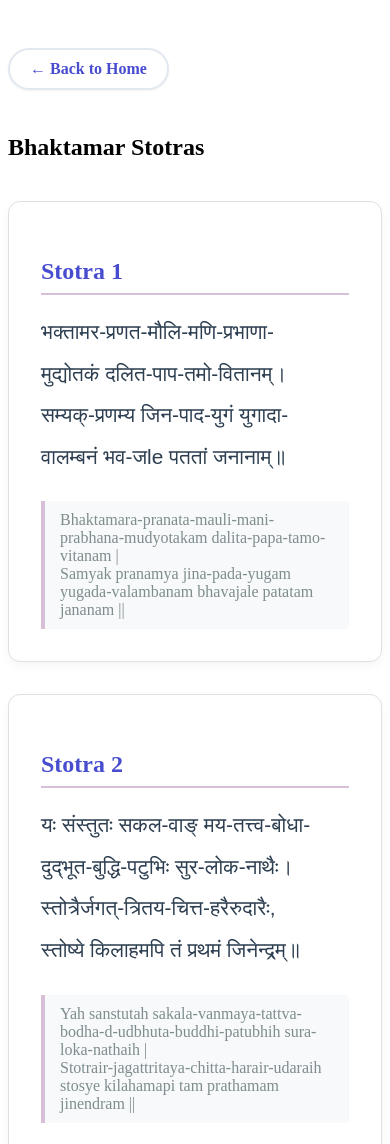
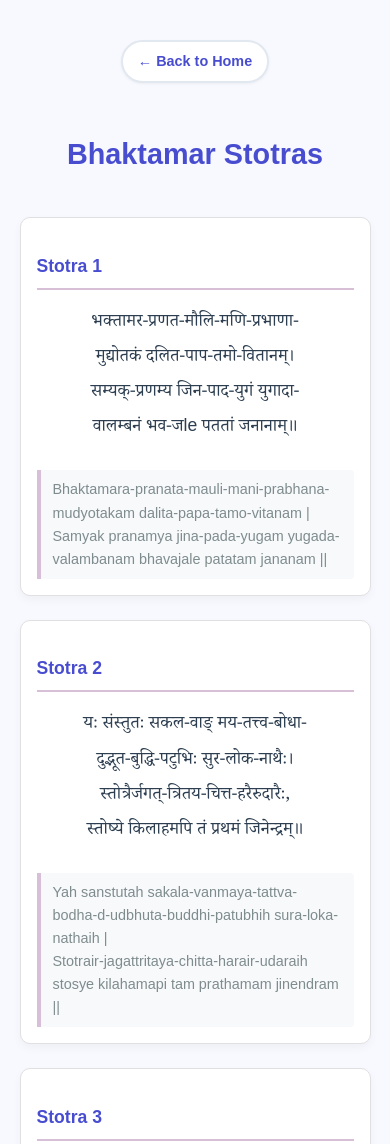
Before and after one commit to arinjayjain3c-web/Bhaktamar-Ji-Web, a plain HTML site: page stotra.html in a window 390 px wide. Shown: the top 1144 px of the page. Drawn offline with Linux system fonts and the light colour scheme.

Commit message:
Update stotra.css

```diff
--- a/stotra.css
+++ b/stotra.css
@@ -1,102 +1,145 @@
 /* ========================================
-    Root Variables (Define your main colors here)
-========================================
-*/
+    Root Variables (Colors & Theme)
+======================================== */
 :root {
-    /* Deep Purple for Spirituality/Wisdom */
     --primary-color: #484dd0;
-    /* A lighter shade of purple/lavender for subtle accents */
     --secondary-color: #D8BFD8;
-    /* Dark text for high readability */
     --dark-text: #2c3e50;
-    /* Light background for cards */
     --light-bg: #ffffff;
-    /* Subtle hover color */
     --hover-bg: #f9f9ff;
 }
 
+/* ========================================
+    Base Style
+======================================== */
+body {
+    font-family: 'Poppins', sans-serif;
+    background-color: #f8f9ff;
+    color: var(--dark-text);
+    margin: 0;
+    padding: 0;
+    line-height: 1.6;
+    overflow-x: hidden;
+}
+
+/* ========================================
+    Section Layout
+======================================== */
+.stotras-section,
+.work-section {
+    padding: 60px 10%;
+    text-align: center;
+}
+
+.stotras-section h2 {
+    font-size: 2.2rem;
+    color: var(--primary-color);
+    margin-bottom: 2rem;
+}
+
+/* ========================================
+    Go Back Link
+======================================== */
+.go-back-link {
+    display: inline-block;
+    margin-bottom: 1.5rem;
+    color: var(--primary-color);
+    text-decoration: none;
+    font-weight: 600;
+    transition: all 0.3s ease-in-out;
+    padding: 10px 20px;
+    border-radius: 25px;
+    background-color: #fff;
+    border: 2px solid #e2e8f0;
+    box-shadow: 0 1px 3px rgba(0, 0, 0, 0.05);
+}
+
+.go-back-link:hover {
+    color: #fff;
+    background-color: var(--primary-color);
+    border-color: var(--primary-color);
+    transform: translateY(-3px);
+    box-shadow: 0 6px 10px -2px rgba(0, 0, 0, 0.15);
+}
 
 /* ========================================
     Stotra Grid Layout
-========================================
-*/
+======================================== */
 .stotra-grid {
     display: grid;
-    /* Adjusted minmax for better flow on mid-size screens */
     grid-template-columns: repeat(auto-fit, minmax(320px, 1fr));
-    gap: 2rem; /* Increased gap for more space between cards */
+    gap: 2rem;
     max-width: 1200px;
-    margin: 40px auto; /* Added top margin for better spacing from content above */
+    margin: 40px auto;
     text-align: left;
 }
 
-
 /* ========================================
-    Stotra Card Styles (Enhanced)
-========================================
-*/
+    Stotra Cards
+======================================== */
 .stotra-card {
     background: var(--light-bg);
-    /* Increased padding for a more spacious, premium look */
     padding: 2rem;
-    border: 1px solid #e0e0e0; /* Subtle, light border */
-    border-radius: 12px; /* Slightly rounder corners for a modern feel */
-    box-shadow: 0 4px 10px rgba(0, 0, 0, 0.04); /* Subtle, elegant shadow */
-    /* Smoother, more professional transition on all properties */
+    border: 1px solid #e0e0e0;
+    border-radius: 12px;
+    box-shadow: 0 4px 10px rgba(0, 0, 0, 0.04);
     transition: all 0.3s cubic-bezier(0.25, 0.8, 0.25, 1);
 }
 
 .stotra-card:hover {
-    transform: translateY(-8px); /* A more noticeable lift on hover */
-    box-shadow: 0 10px 20px rgba(0, 0, 0, 0.1); /* Deeper shadow on hover */
-    /* Highlight the card with the primary color on hover */
+    transform: translateY(-8px);
+    box-shadow: 0 10px 20px rgba(0, 0, 0, 0.1);
     border-color: var(--primary-color);
 }
 
 .stotra-card h3 {
-    font-size: 1.5rem; /* Larger and more prominent title */
+    font-size: 1.5rem;
     color: var(--primary-color);
     margin-bottom: 1rem;
     padding-bottom: 0.5rem;
-    border-bottom: 2px solid var(--secondary-color); /* Separator line below the title */
-    font-weight: 600; /* Medium-bold weight for titles */
+    border-bottom: 2px solid var(--secondary-color);
+    font-weight: 600;
 }
 
-/* Base text style (if used for descriptions) */
+/* Description (if used) */
 .stotra-card p {
     font-size: 1rem;
     line-height: 1.8;
     color: #555;
 }
 
-/* Style for the Sanskrit (Devanagari) text - HIGH READABILITY */
+/* ========================================
+    Sanskrit Text
+======================================== */
 .stotra-card .sanskrit {
-    font-family: 'Arial', sans-serif; /* Use a clean font for Devanagari */
-    font-size: 1.3rem; /* Significantly larger for max readability */
-    line-height: 2.0; /* Increased line-height for easier reading of dense text */
+    font-family: 'Noto Serif Devanagari', 'Arial', sans-serif;
+    font-size: 1.3rem;
+    line-height: 2;
     margin-bottom: 1.5rem;
     font-weight: 400;
-    color: var(--dark-text); /* Very dark text for contrast */
+    color: var(--dark-text);
+    text-align: center;
+    word-wrap: break-word;
 }
 
-/* Style for the Roman transliteration - VISUALLY SEPARATED */
+/* ========================================
+    Transliteration
+======================================== */
 .stotra-card .transliteration {
     font-size: 1rem;
-    font-style: normal; /* Removes italics for better on-screen reading */
-    color: #7f8c8d; /* Muted, softer gray color */
-    background-color: #f7f9fb; /* Light background to visually separate it */
+    color: #7f8c8d;
+    background-color: #f7f9fb;
     padding: 10px 15px;
-    border-left: 4px solid var(--secondary-color); /* A subtle color bar */
-    border-radius: 0 4px 4px 0; /* Only right corners for the box */
-    display: block; /* Make it take up its own line */
+    border-left: 4px solid var(--secondary-color);
+    border-radius: 0 4px 4px 0;
+    display: block;
     margin-top: 1rem;
+    overflow-wrap: break-word;
 }
 
-
 /* ========================================
-    Footer Styles
-========================================
-*/
+    Footer
+======================================== */
 footer {
     background-color: #1f1f1f;
     color: #dcdcdc;
@@ -110,35 +153,59 @@ footer p {
     margin: 0;
 }
 
-
 /* ========================================
-    Go Back Link Styles (Polished)
-========================================
-*/
-.go-back-link {
-    display: inline-block;
-    margin-bottom: 1.5rem;
-    color: var(--primary-color);
-    text-decoration: none;
-    font-weight: 600;
-    transition: all 0.3s ease-in-out;
-    padding: 10px 20px;
-    border-radius: 25px; /* Pill-shaped */
-    background-color: #fff;
-    border: 2px solid #e2e8f0;
-    box-shadow: 0 1px 3px rgba(0, 0, 0, 0.05);
+    RESPONSIVE FIXES
+======================================== */
+@media (max-width: 1024px) {
+    .stotras-section {
+        padding: 40px 5%;
+    }
 }
 
-.go-back-link:hover {
-    color: #fff;
-    background-color: var(--primary-color);
-    border-color: var(--primary-color);
-    transform: translateY(-3px);
-    box-shadow: 0 6px 10px -2px rgba(0, 0, 0, 0.15);
+@media (max-width: 768px) {
+    .stotra-grid {
+        grid-template-columns: 1fr;
+        gap: 1.5rem;
+    }
+
+    .stotra-card {
+        padding: 1.5rem;
+    }
+
+    .stotra-card h3 {
+        font-size: 1.3rem;
+    }
+
+    .stotra-card .sanskrit {
+        font-size: 1.1rem;
+    }
+
+    .stotra-card .transliteration {
+        font-size: 0.9rem;
+        padding: 8px 12px;
+    }
+
+    .stotras-section h2 {
+        font-size: 1.8rem;
+    }
+
+    .go-back-link {
+        font-size: 0.9rem;
+        padding: 8px 15px;
+    }
 }
 
-/* Optional: Add some top padding to your main section for better spacing */
-.stotras-section,
-.work-section {
-    padding-top: 40px;
+@media (max-width: 480px) {
+    body {
+        font-size: 0.95rem;
+    }
+
+    .stotra-card {
+        padding: 1rem;
+        border-radius: 10px;
+    }
+
+    .stotra-card h3 {
+        font-size: 1.1rem;
+    }
 }
```
